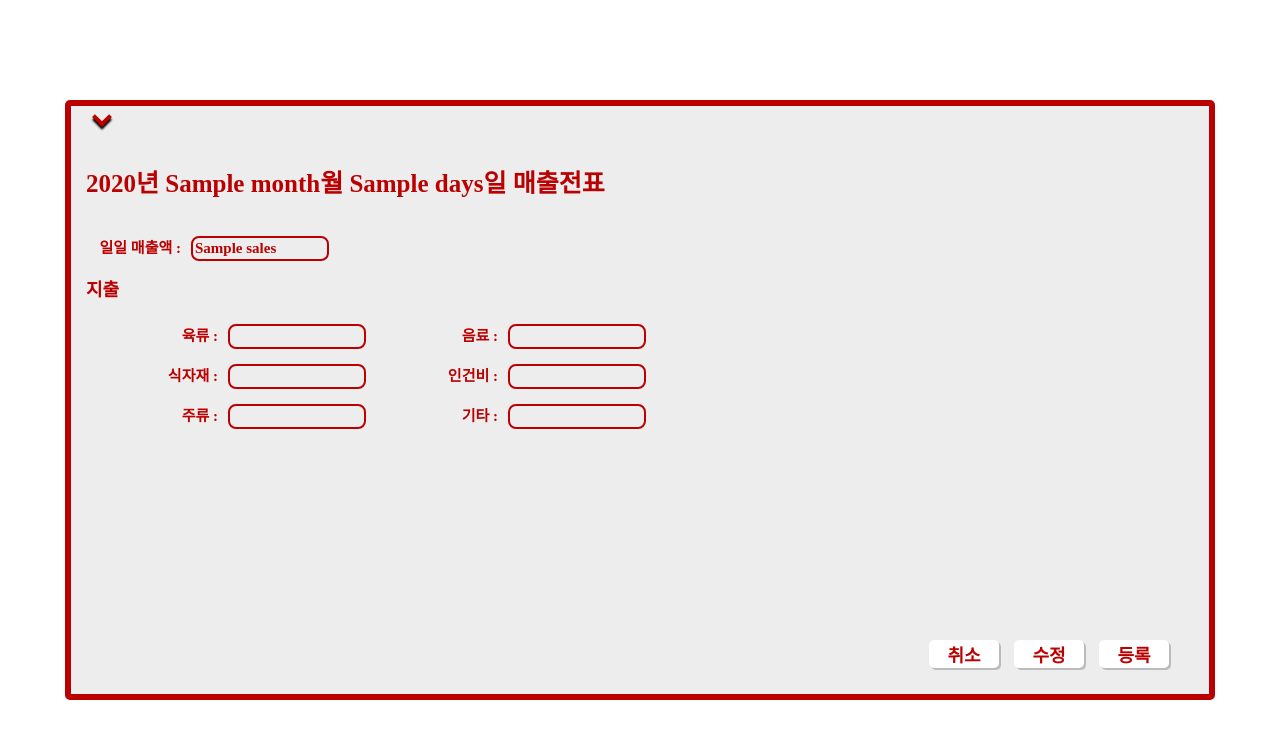
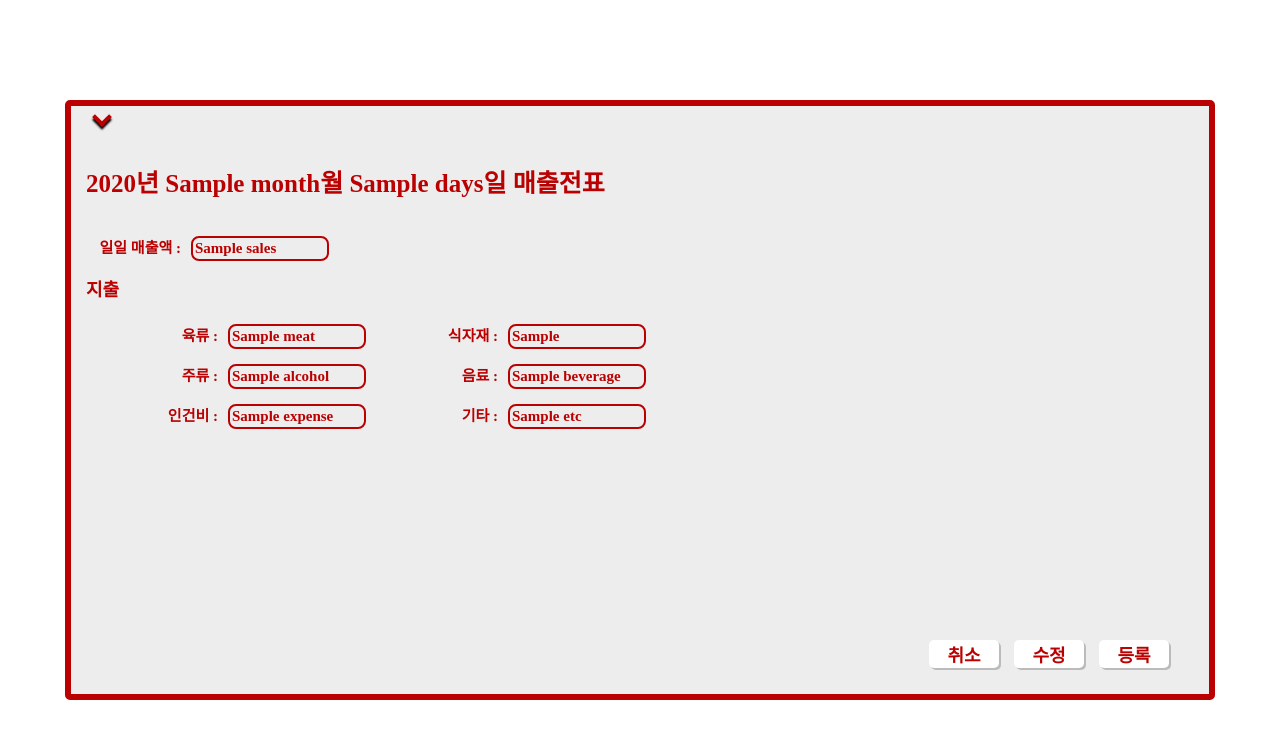
Before and after one commit to song22ee/Dondok-Sales-Management, a Node project: template app/src/views/home/input.ejs in a window 1280 px wide. Shown: the top 739 px of the page. Run offline with Node 20 templates, Linux system fonts and the light colour scheme; the template is opened without the code that fills it: most values are stand-ins (such as "Sample title", 1, 10 or a date in 2020); some libraries are stand-ins or nearby versions.

Commit message:
기능:: 일일 지출기능 추가 이윤수
이제부터 일일지출 내역을 입력할 수 있고,
지출내역에 따라 영업매출에 반영되어 순이익만
정보가 보여지도록 변경됩니다.

```diff
--- a/app/src/public/js/home/input.js
+++ b/app/src/public/js/home/input.js
@@ -1,9 +1,18 @@
 'use strict';
 
+//Data
 const yearInfo = document.querySelector('#year');
 const monthInfo = document.querySelector('#month');
 const daysInfo = document.querySelector('#days');
 const salesInfo = document.querySelector('#sales');
+const meatInfo = document.querySelector('#meat');
+const foodIngredientsInfo = document.querySelector('#foodIngredients');
+const alcoholInfo = document.querySelector('#alcohol');
+const beverageInfo = document.querySelector('#beverage');
+const expenseInfo = document.querySelector('#expense');
+const etcInfo = document.querySelector('#etc');
+
+//Button
 const cancelBtn = document.querySelector('#cancel');
 const updateBtn = document.querySelector('#update');
 const insertBtn = document.querySelector('#insert');
@@ -18,6 +27,12 @@ function Update() {
     month: monthInfo.value,
     days: daysInfo.value,
     sales: salesInfo.value,
+    meat: meatInfo.value,
+    foodIngredients: foodIngredientsInfo.value,
+    alcohol: alcoholInfo.value,
+    beverage: beverageInfo.value,
+    expense: expenseInfo.value,
+    etc: etcInfo.value,
   };
   fetch('/sales', {
     method: 'PUT',
@@ -43,6 +58,12 @@ function Insert() {
     month: monthInfo.value,
     days: daysInfo.value,
     sales: salesInfo.value,
+    meat: meatInfo.value,
+    foodIngredients: foodIngredientsInfo.value,
+    alcohol: alcoholInfo.value,
+    beverage: beverageInfo.value,
+    expense: expenseInfo.value,
+    etc: etcInfo.value,
   };
   fetch('/sales', {
     method: 'POST',
--- a/app/src/routes/home/home.ctrl.js
+++ b/app/src/routes/home/home.ctrl.js
@@ -64,7 +64,6 @@ const process = {
 
     sales: async (req, res) => {
       //생각중인 것 table schema month, days, sales, userId(one to many)
-      console.log(req.body);
       const salesInfo = new Sales(req, res);
       const response = await salesInfo.inputSales();
       return res.json(response);
--- a/app/src/views/home/input.ejs
+++ b/app/src/views/home/input.ejs
@@ -58,27 +58,63 @@
               <div class="expenditure_input-section">
                 <div class="input-box">
                   <span>육류 :</span>
-                  <input type="text" />
+                  <input
+                    id="meat"
+                    type="text"
+                    class="input"
+                    value="<%=data.meat %>"
+                    placeholder="<%=data.meat %>"
+                  />
+                </div>
+                <div class="input-box">
+                  <span>식자재 :</span>
+                  <input
+                    id="foodIngredients"
+                    type="text"
+                    class="input"
+                    value="<%=data.foodIngredients %>"
+                    placeholder="<%=data.foodIngredients %>"
+                  />
+                </div>
+                <div class="input-box">
+                  <span>주류 :</span>
+                  <input
+                    id="alcohol"
+                    type="text"
+                    class="input"
+                    value="<%=data.alcohol %>"
+                    placeholder="<%=data.alcohol %>"
+                  />
                 </div>
                 <div class="input-box">
                   <span>음료 :</span>
-                  <input type="text" />
-                </div>
-                <div class="input-box">
-                  <span>식자재 :</span>
-                  <input type="text" />
+                  <input
+                    id="beverage"
+                    type="text"
+                    class="input"
+                    value="<%=data.beverage %>"
+                    placeholder="<%=data.beverage %>"
+                  />
                 </div>
                 <div class="input-box">
                   <span>인건비 :</span>
-                  <input type="text" />
-                </div>
-                <div class="input-box">
-                  <span>주류 :</span>
-                  <input type="text" />
+                  <input
+                    id="expense"
+                    type="text"
+                    class="input"
+                    value="<%=data.expense %>"
+                    placeholder="<%=data.expense %>"
+                  />
                 </div>
                 <div class="input-box">
                   <span>기타 :</span>
-                  <input type="text" />
+                  <input
+                    id="etc"
+                    type="text"
+                    class="input"
+                    value="<%=data.etc %>"
+                    placeholder="<%=data.etc %>"
+                  />
                 </div>
               </div>
             </div>
```
Also changed, not shown: app/src/models/SalesStorage.js (+51 -9 lines), app/src/models/sales.js (+47 -4 lines).
